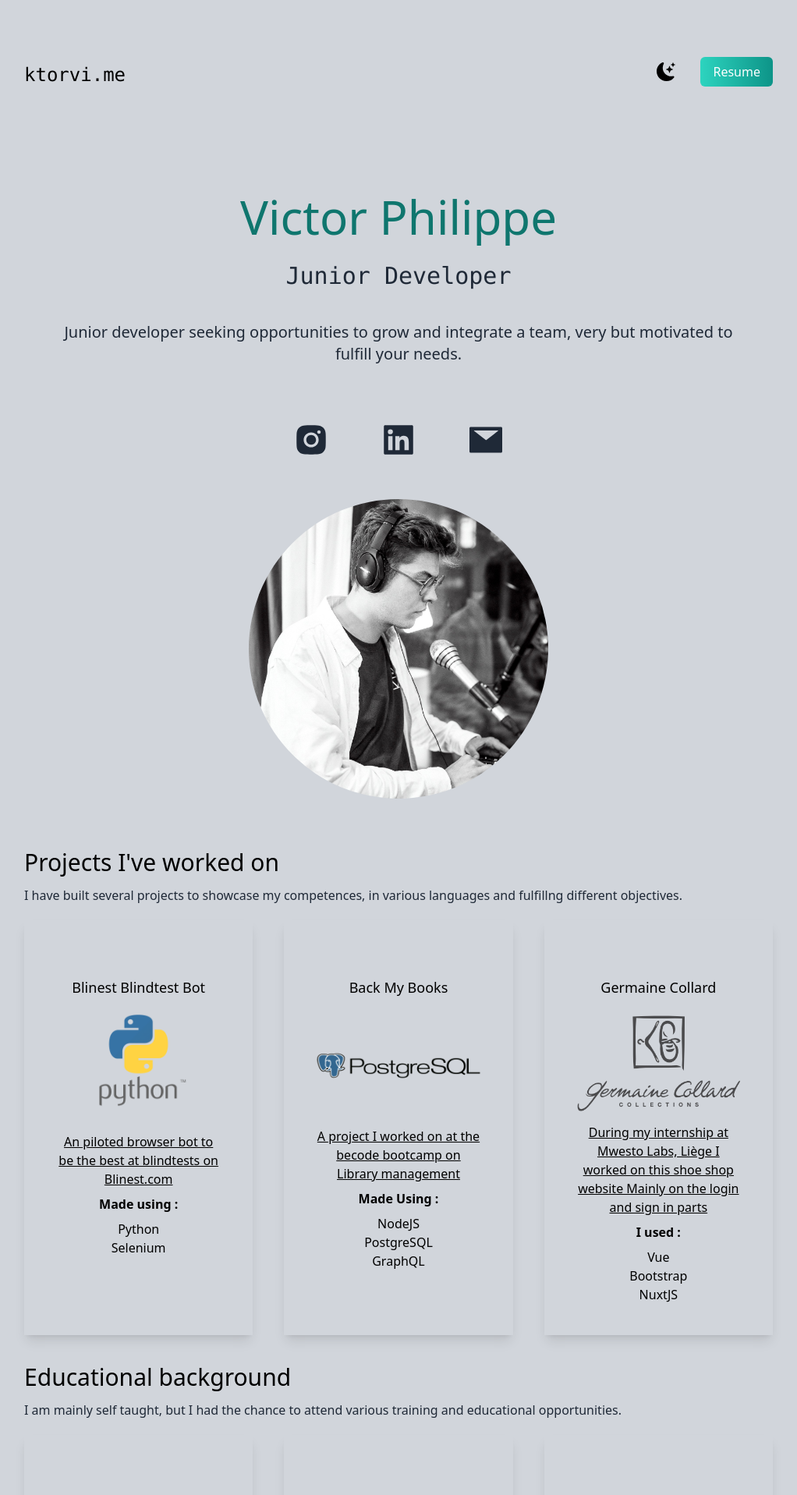
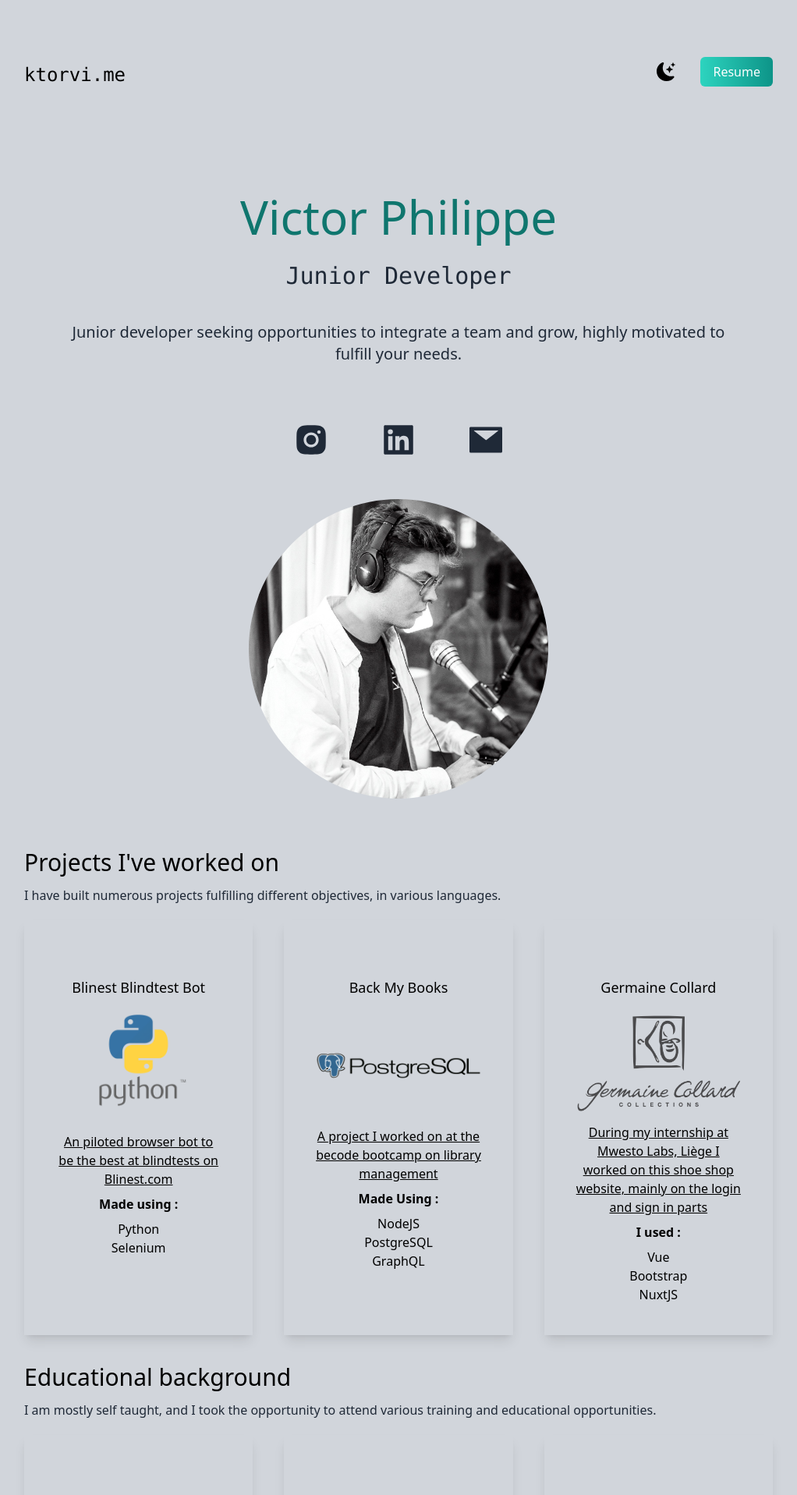
Before and after one commit to ktor-vi/ktorvi.me, a Next.js app: page / in a window 1280 px wide. Shown: the top 1917 px of the page at 78% size, without its empty margins (129-1151 px from the left). Built offline with nearby package versions, Linux system fonts and the light colour scheme.

Commit message:
typos and wording

```diff
--- a/src/pages/index.js
+++ b/src/pages/index.js
@@ -1,15 +1,15 @@
+import Head from "next/head";
 import Image from "next/image";
-import Head from "next/head";
+import { useState } from 'react';
+import { AiFillInstagram, AiFillLinkedin, AiFillMail } from "react-icons/ai";
 import { BsFillMoonStarsFill } from "react-icons/bs";
-import { AiFillLinkedin, AiFillInstagram, AiFillMail } from "react-icons/ai";
+import python from "../../public/Python.png";
 import avatar from "../../public/avatar.png";
 import becode from "../../public/becode.png";
 import cisco from "../../public/cisco-ccna.png";
 import cs50 from "../../public/cs50.png";
+import gc from "../../public/gc.png";
 import pg from "../../public/postgresql.png";
-import python from "../../public/Python.png";
-import gc from "../../public/gc.png";
-import { useState } from 'react';
 
 
 export default function Home() {
@@ -38,7 +38,7 @@ export default function Home() {
           <div className="text-center p-10 ">
             <h2 className="text-5xl py-2 text-teal-700 md:text-6xl">Victor Philippe</h2>
             <h3 className="dark:text-white  text-2xl md:text-3xl leading-8  py-5 text-gray-800 font-mono">Junior Developer</h3>
-            <p className="dark:text-white  text-md md:text-xl py-5 text-gray-800 max-width-lg">Junior developer seeking opportunities to grow and integrate a team, very but motivated to fulfill your needs.</p>
+            <p className="dark:text-white  text-md md:text-xl py-5 text-gray-800 max-width-lg">Junior developer seeking opportunities to integrate a team and grow, highly motivated to fulfill your needs.</p>
           </div>
           <div className=" dark:text-white text-5xl flex justify-center gap-16 py-3 text-gray-800">
             <a href="https://www.instagram.com/ktor.vi/"> <AiFillInstagram /> </a>
@@ -52,8 +52,8 @@ export default function Home() {
         <section className="py-5">
           <div>
             <h3 className="dark:text-white  text-3xl py-1">Projects I&apos;ve worked on</h3>
-            <p className="dark:text-white  text-md py-2 text-gray-800">I have built several projects to showcase my competences,
-              in various languages and fulfillng different objectives.</p>
+            <p className="dark:text-white  text-md py-2 text-gray-800">I have built numerous projects fulfilling different objectives,
+              in various languages.</p>
           </div>
           <div className="my-3 lg:flex gap-10">
             <div className="flex-1 justify-between text-center shadow-lg p-10 rounded-corners">
@@ -71,7 +71,7 @@ export default function Home() {
               <h3 className="dark:text-white text-lg font-medium pt-8 pb-2 mb-3 ">Back My Books</h3>
               <Image className="mx-auto my-2 mb-3 lg:w-80" src={pg} alt="pg" />
 
-              <a href="https://github.com/LVannebenne/back-my-books" className="dark:text-white py-2 underline">A project I worked on at the becode bootcamp  on Library management</a>
+              <a href="https://github.com/LVannebenne/back-my-books" className="dark:text-white py-2 underline">A project I worked on at the becode bootcamp on library management</a>
               <h4 className="font-bold my-2 dark:text-white ">Made Using :</h4>
               <ul className="dark:text-white ">
                 <li>NodeJS</li>
@@ -83,7 +83,7 @@ export default function Home() {
               <h3 className="text-lg font-medium pt-8 pb-2 mb-3 dark:text-white  ">Germaine Collard</h3>
               <Image className="mx-auto my-2 mb-3 lg:w-80" src={gc} alt="gc" />
 
-              <a href="https://germainecollard.be" className="dark:text-white py-2 underline">During my internship at Mwesto Labs, Liège I worked on this shoe shop website  Mainly on the login and sign in parts</a>
+              <a href="https://germainecollard.be" className="dark:text-white py-2 underline">During my internship at Mwesto Labs, Liège I worked on this shoe shop website, mainly on the login and sign in parts</a>
               <h4 className="dark:text-white font-bold my-2">I used :</h4>
               <ul className="dark:text-white ">
                 <li>Vue</li>
@@ -96,7 +96,7 @@ export default function Home() {
         <section>
           <div>
             <h3 className="text-3xl py-1 dark:text-white ">Educational background</h3>
-            <p className="text-md py-2 text-gray-800 dark:text-white ">I am mainly self taught, but I had the chance to attend various training and educational opportunities.</p>
+            <p className="text-md py-2 text-gray-800 dark:text-white ">I am mostly self taught, and I took the opportunity to attend various training and educational opportunities.</p>
           </div>
           <div className="mt-3 lg:flex gap-10">
             <div className="flex-1 text-center shadow-lg p-10 rounded-corners">
```
